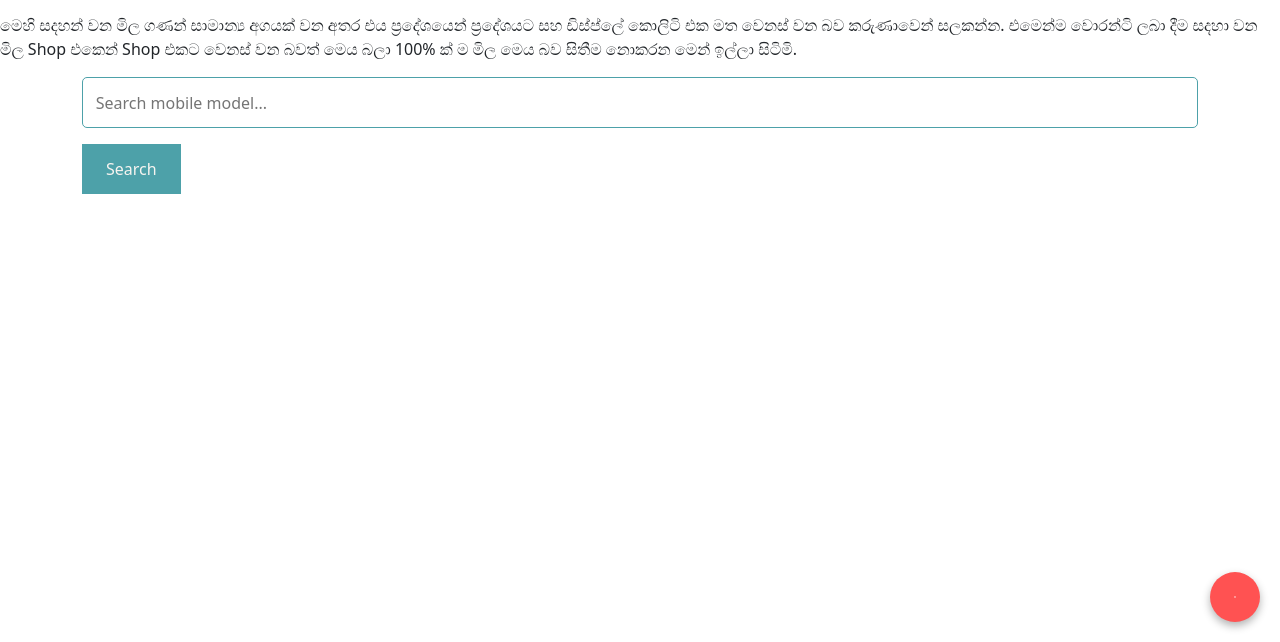
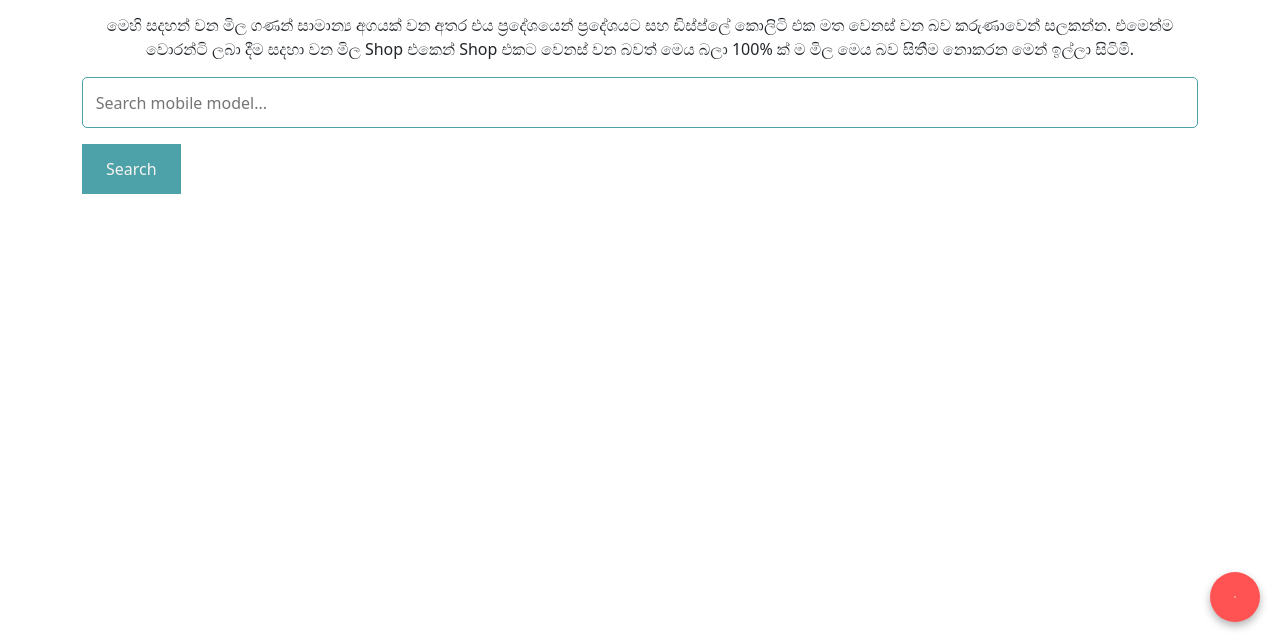
Before and after one commit to dilushanka/mobile-display-price, a plain HTML site: page index.html in a window 1280 px wide. Shown: the part 158-800 px from the top of the page. Drawn offline with nearby package versions, Linux system fonts and the light colour scheme; no server answers.

Commit message:
Update style.css

```diff
--- a/style.css
+++ b/style.css
@@ -12,6 +12,11 @@ h1 {
     margin-bottom: 1rem;
     font-size: 2rem;
     color: #4DA1A9;
+}
+p {
+    text-align: center;
+    margin-left:100px;
+    margin-right:100px;
 }
 .suggestions {
     width: 100%;
```
